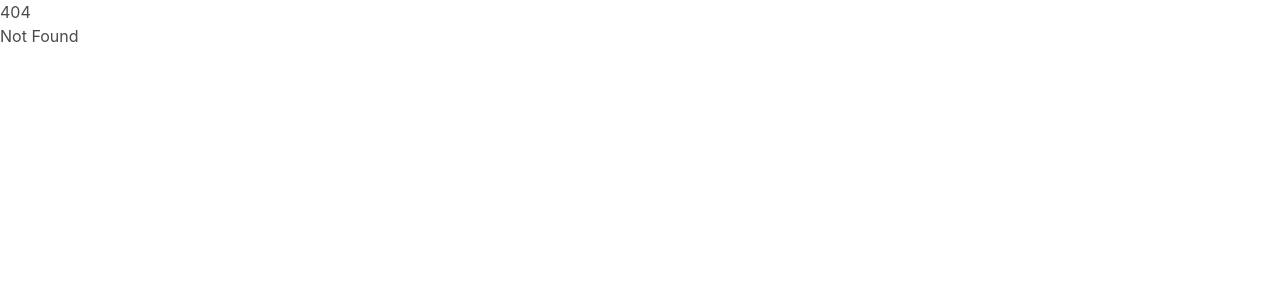
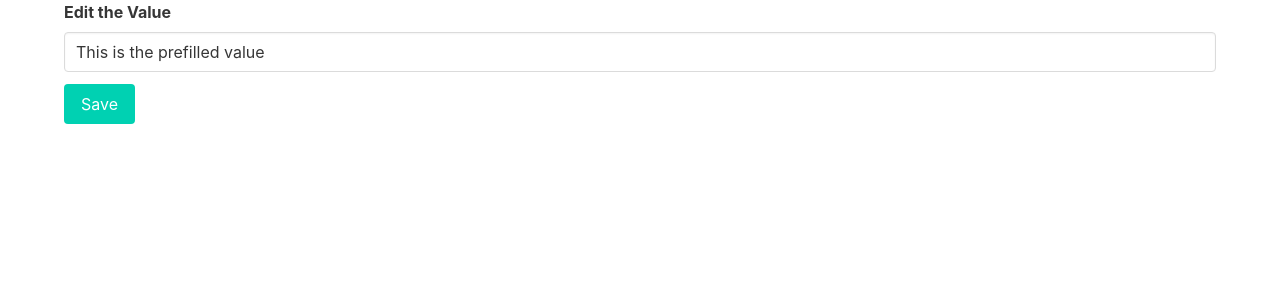
Before and after one commit to Teknikpostmagercentralen/kampenmoduret.dk, a SvelteKit app: page /admin/set-multiplier in a window 1280 px wide. Before the commit this address had no page. Shown: the top 300 px of the page. Built offline with nearby package versions, Linux system fonts and the light colour scheme; no server answers.

Commit message:
feat: clear session storage after logout

```diff
--- a/src/routes/admin/+page.svelte
+++ b/src/routes/admin/+page.svelte
@@ -18,8 +18,6 @@
 		FirebaseConnection.getInstance().then(async (instance) => {
 			await instance.onUserReady(async () => {
 				await getUser();
-
-
 			});
 		});
 	}
@@ -36,7 +34,7 @@
 <main>
 	<button
 		on:click={() => {
-			goto('/admin/createTask');
+			goto('/admin/create-task');
 		}}>Create new task</button
 	>
 	<button
@@ -46,7 +44,7 @@
 	>
 	<button
 		on:click={() => {
-			goto('/admin/registerTeam');
+			goto('/admin/register-team');
 		}}>Add team</button
 	>
 	<button
--- /dev/null
+++ b/src/routes/admin/set-multiplier/+page.svelte
@@ -0,0 +1,37 @@
+<script>
+    import { onMount } from 'svelte';
+
+    let prefilledValue = '';
+    let newValue = '';
+
+    // Simulate getting the prefilled value from a script
+    onMount(() => {
+        // This could be a call to an API or any other async data retrieval method
+        prefilledValue = 'This is the prefilled value';
+        newValue = prefilledValue;
+    });
+
+    // Function to handle saving the new value
+    function saveNewValue() {
+        console.log('Saving new value:', newValue);
+        // Call your API or function to save the new value here
+    }
+</script>
+
+<div class="container">
+    <div class="field">
+        <label class="label">Edit the Value</label>
+        <div class="control">
+            <input
+                    class="input"
+                    type="text"
+                    bind:value={newValue}
+                    placeholder="Enter new value"
+            />
+        </div>
+    </div>
+
+    <div class="control">
+        <button class="button is-primary" on:click={saveNewValue}>Save</button>
+    </div>
+</div>
--- a/src/routes/user/logout/+page.svelte
+++ b/src/routes/user/logout/+page.svelte
@@ -13,6 +13,9 @@
 			await instance.logout();
 			await resetUserState();
 			await goto('/');
+            //Just for good measure
+            localStorage.clear();
+            sessionStorage.clear();
 		});
 	}
 </script>
```
Also changed, not shown: src/routes/game/+page.svelte (+6 -8 lines), src/routes/user/login/+page.svelte (+6 -9 lines), src/routes/admin/print-tasks/+page.svelte (renamed from src/routes/admin/printTasks/+page.svelte), src/routes/admin/register-team/+page.svelte (renamed from src/routes/admin/registerTeam/+page.svelte).
